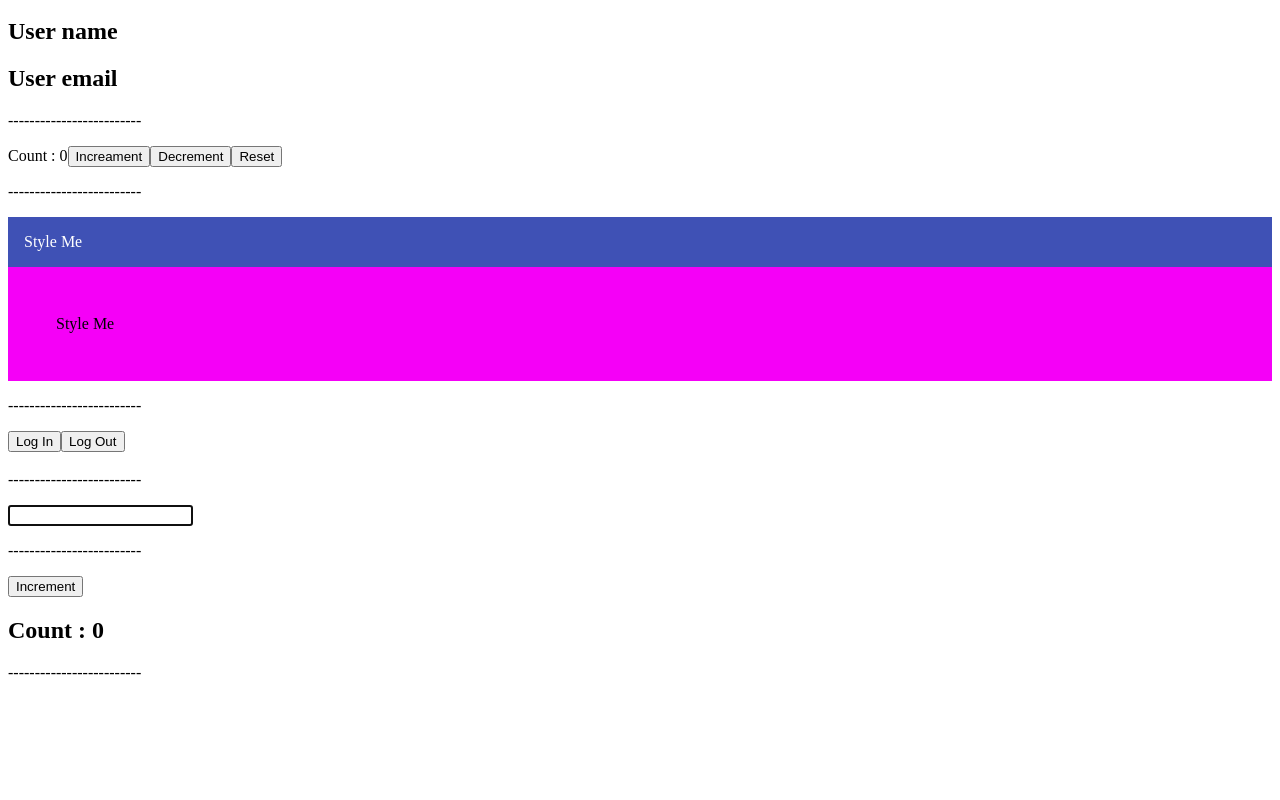
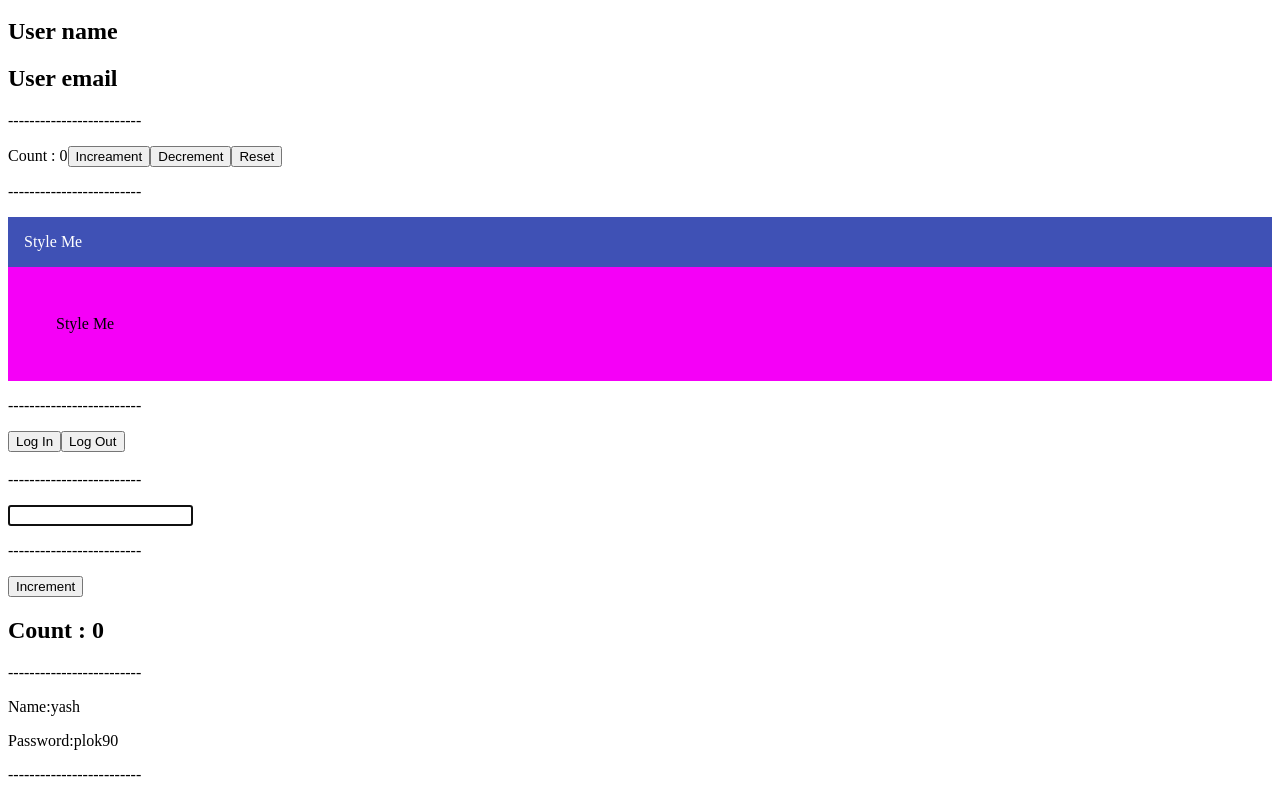
Before and after one commit to Coding1610/Typescript_React, a React (Vite) app in the folder Tutorial_01/: page / in a window 1280 px wide. Shown: the part 1016-1816 px from the top of the page. Before the commit the page ends 1714 px from the top, so only its background shows below. Built offline with nearby package versions, Linux system fonts and the light colour scheme.

Commit message:
Pass Component as props

```diff
--- a/Tutorial_01/src/App.tsx
+++ b/Tutorial_01/src/App.tsx
@@ -9,6 +9,8 @@ import Heading from "./Components/Heading";
 import DomRef from "./Components/Ref/DomRef";
 import Users from "./Components/Context/Users";
 import Container from "./Components/Container";
+import Profile from "./Components/Auth/Profile";
+import Private from "./Components/Auth/Private";
 import Counter from "./Components/State/Counter";
 import PersonList from "./Components/PersonList";
 import Counter2 from "./Components/Class/Counter2";
@@ -87,6 +89,9 @@ export default function App() {
       <Counter2 msg='Count'/>
       <p>-------------------------</p>
 
+      <Private isLoggedIn={true} component={Profile}/>
+      <p>-------------------------</p>
+
     </div>
   )
 }
--- /dev/null
+++ b/Tutorial_01/src/Components/Auth/Login.tsx
@@ -0,0 +1,5 @@
+export default function Login() {
+  return (
+    <div>You are not Logged IN.</div>
+  )
+}
--- /dev/null
+++ b/Tutorial_01/src/Components/Auth/Private.tsx
@@ -0,0 +1,17 @@
+// import { Component } from "react";
+import Login from "./Login";
+import { ProfileProps } from "./Profile";
+
+type PrivateProps = {
+    isLoggedIn:boolean;
+    component:React.ComponentType<ProfileProps>;
+}
+
+export default function Private({isLoggedIn,component:Component}:PrivateProps) {
+    if( isLoggedIn ){
+        return <Component name='yash' pass='plok90'/>
+    }
+    else{
+        return <Login/>
+    }
+}
--- /dev/null
+++ b/Tutorial_01/src/Components/Auth/Profile.tsx
@@ -0,0 +1,13 @@
+export type ProfileProps = {
+    name:string;
+    pass:string;
+}
+
+export default function Profile(props:ProfileProps) {
+  return (
+    <div>
+        <p>Name:{props.name}</p>
+        <p>Password:{props.pass}</p>
+    </div>
+  )
+}
```
